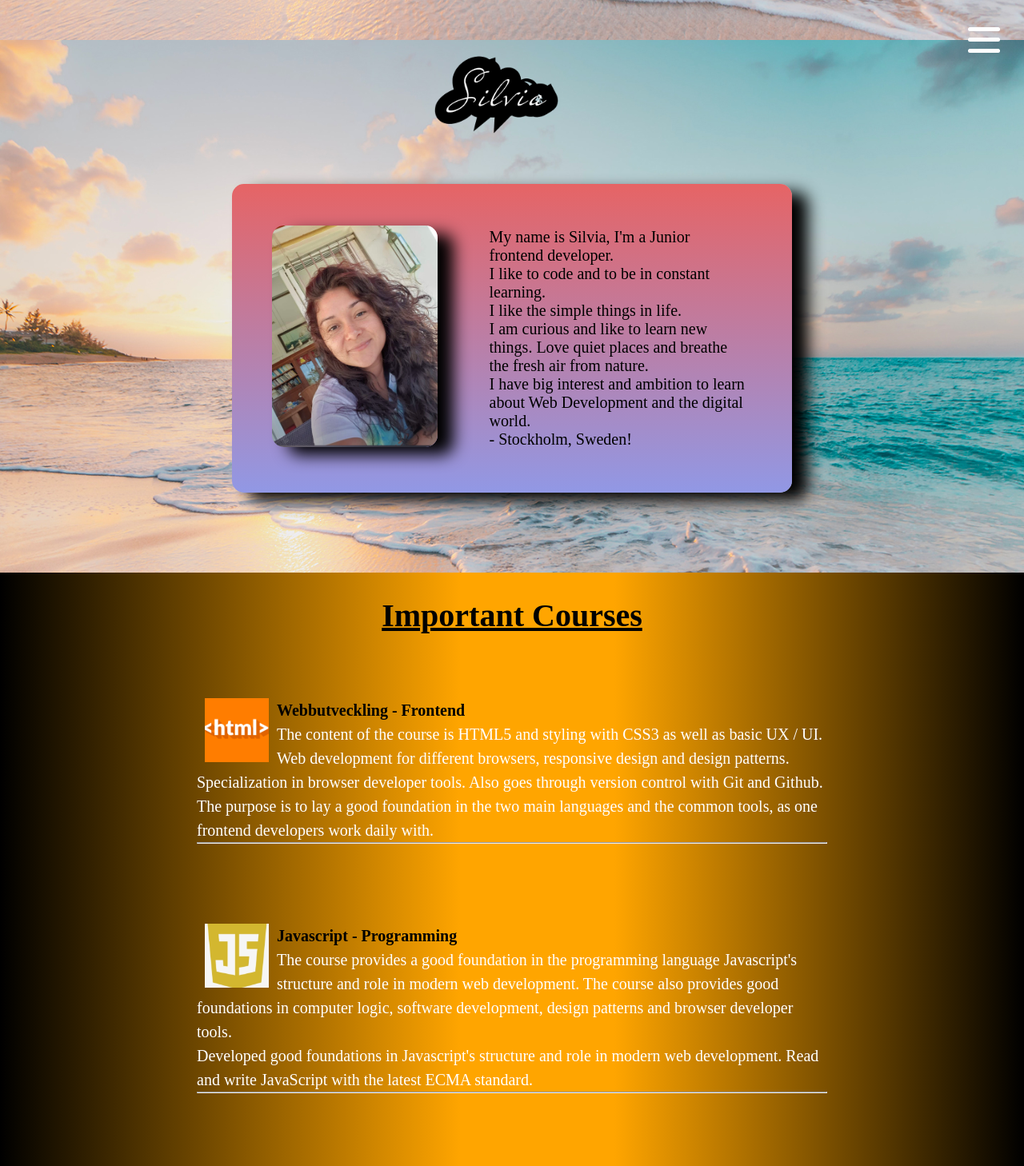
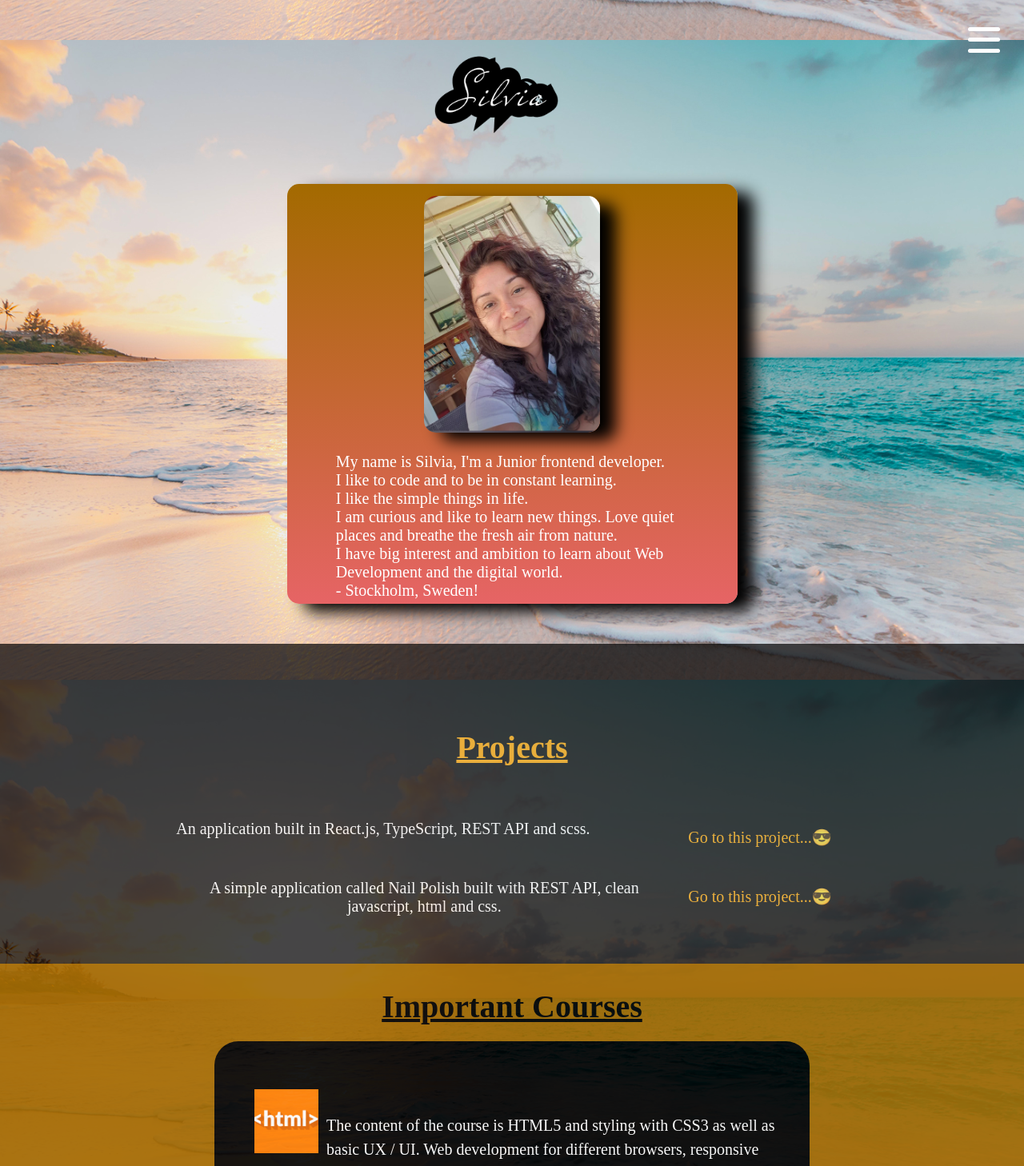
Before and after one commit to Silvia02/portfolio, a React (Create React App) app: page / in a window 1280 px wide. Shown: the top 1458 px of the page at 80% size. Built offline with nearby package versions, Linux system fonts and the light colour scheme; grey boxes are pictures that could not be loaded.

Commit message:
new styles

```diff
--- a/src/App.js
+++ b/src/App.js
@@ -11,8 +11,8 @@ export default function App() {
       <>
         <NavBar />
         <Home />
+        <Projects />
         <Skills />
-        <Projects />
         <Footer />
       </>
     </Router>
--- a/src/components/Nav/Contents/Home.js
+++ b/src/components/Nav/Contents/Home.js
@@ -6,26 +6,24 @@ import styled from "styled-components";
 const Container = styled.div`
   display: flex;
   flex-direction: row;
-  padding: 50px;
-  background: linear-gradient(#e66465, #9198e5);
-  max-width: 700px;
-  margin: 0px auto;
+  background: linear-gradient(#a36a00, #e66465);
+  max-width: 563px;
+  margin: 0px auto 50px;
   border-radius: 15px;
   box-shadow: 20px 10px 20px black;
+  color: white;
 
   @media only screen and (max-width: 600px) {
     flex-direction: column;
     width: 100%;
     background: none;
     box-shadow: none;
-
-
   }
 `;
 
 const Column = styled.div`
   width: 50%;
-  margin: auto;
+  margin: 10px auto 20px;
   img {
     border-radius: 15px;
     width: 100%;
@@ -42,7 +40,7 @@ const Content = styled.div`
   margin-left: 10%;
 
   @media only screen and (max-width: 600px) {
-    background: linear-gradient(#e66465, #9198e5);
+    background: linear-gradient(#a36a00, #e66465);
     width: 100%;
     margin: 20px;
     padding: 20px;
@@ -54,10 +52,10 @@ const Home = () => {
   return (
     <>
       <Container>
-        <Column>
-          <img src={silvia} alt="me" />
-        </Column>
         <Content>
+          <Column>
+            <img src={silvia} alt="me" />
+          </Column>
           My name is Silvia, I'm a Junior frontend developer. <br /> I like to
           code and to be in constant learning. <br />
           I like the simple things in life. <br /> I am curious and like to
--- a/src/components/Nav/Contents/Projects.js
+++ b/src/components/Nav/Contents/Projects.js
@@ -25,7 +25,7 @@ const Section = styled.section`
   }
   h1 {
     margin-top: 100px;
-    color: hotpink;
+    color: orange;
     line-height: 1rem;
     font-size: 2rem;
     margin-bottom: 60px;
@@ -54,13 +54,11 @@ const Section = styled.section`
   .boxProject a {
     padding: 20px;
     text-decoration: none;
-    color: hotpink;
+    color: orange;
     margin-top: 10px;
   }
   a:hover {
-    color: orange;
-  a:hover {
-      color:orange;
+    color: hotpink;
 }
 
 `;
@@ -80,7 +78,7 @@ const Projects = () => {
               An application built in React.js, TypeScript, REST API and scss.
             </p>
             <a href="https://silvia02.github.io/beer-pagination/">
-              Go to this project...
+              Go to this project...😎
             </a>
           </List>
           <List className="project-list">
@@ -89,7 +87,7 @@ const Projects = () => {
               javascript, html and css.
             </p>
             <a href="https://silvia02.github.io/Nail_app/">
-              Go to this project...
+              Go to this project...😎
             </a>
           </List>
         </div>
--- a/src/components/Nav/Contents/Skills.js
+++ b/src/components/Nav/Contents/Skills.js
@@ -6,26 +6,37 @@ import react from "../../../images/react.png";
 import UX from "../../../images/ux-ui.png";
 
 const Section = styled.section`
-  background: linear-gradient(
-    to left,
-    black,
-    orange 40%,
-    orange 55%,
-    black 100%
-  );
-  margin: 100px 0 auto;
+  // background: linear-gradient(
+  //   to left,
+  //   black,
+  //   orange 10%,
+  //   black 100%,
+  //   black 90%
+
+  //   );
+  background: #A36A00;
+  width: 100%;
+  margin: 0 auto;
   display: flex;
   justify-content: center;
   flex-wrap: wrap;
   padding: 1rem;
+  opacity: 0.9;
+
 
   .box {
     padding: 40px;
-    width: 70%;
+    width: 60%;
     margin: auto;
     color: white;
+    border-radius: 30px;
+    background: black;
+    -webkit-letter-spacing: normal;
+    -moz-letter-spacing: normal;
+    -ms-letter-spacing: normal;
     letter-spacing: normal;
     line-height: 1.5em;
+
     strong {
       color: black;
     }
```
